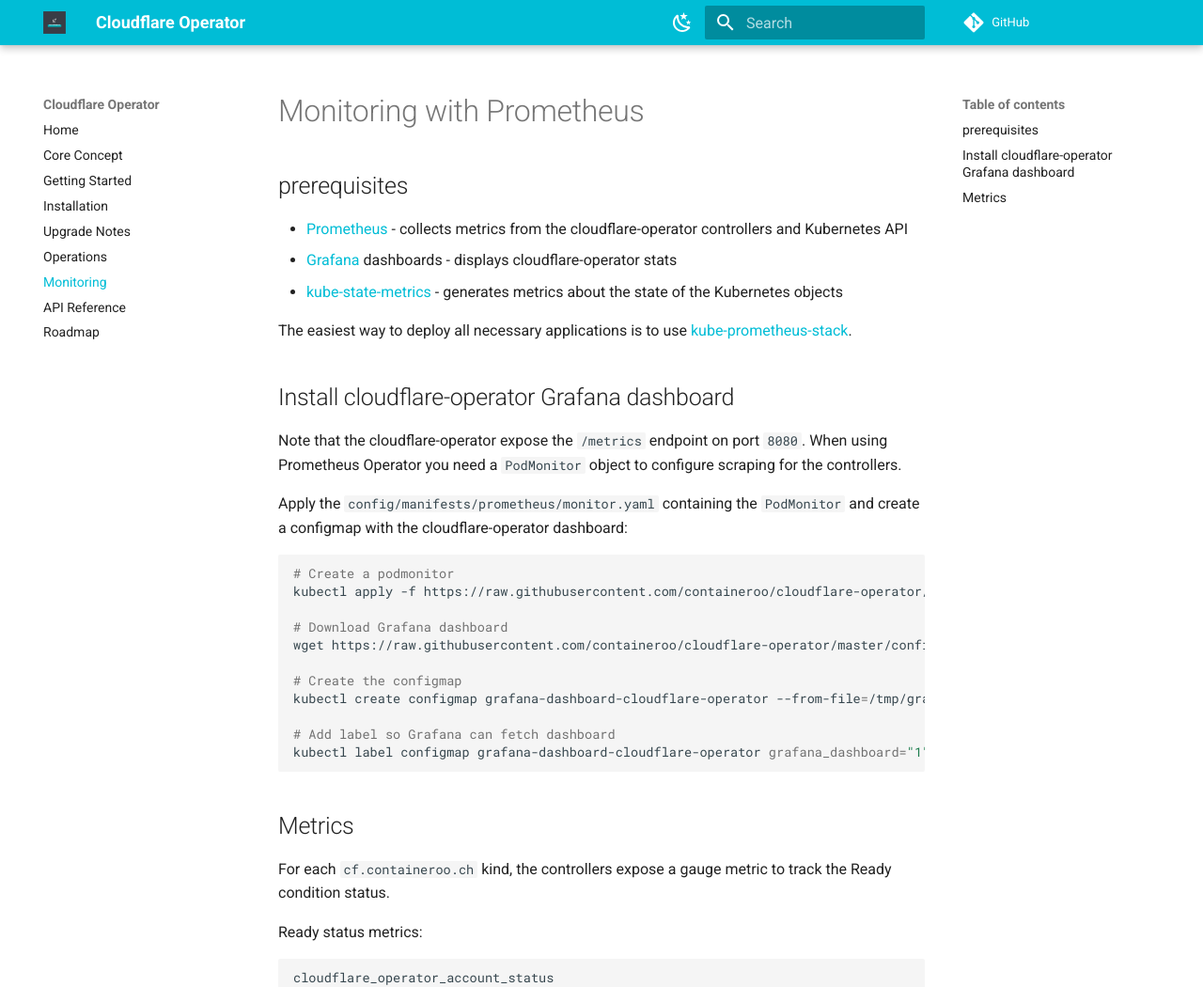
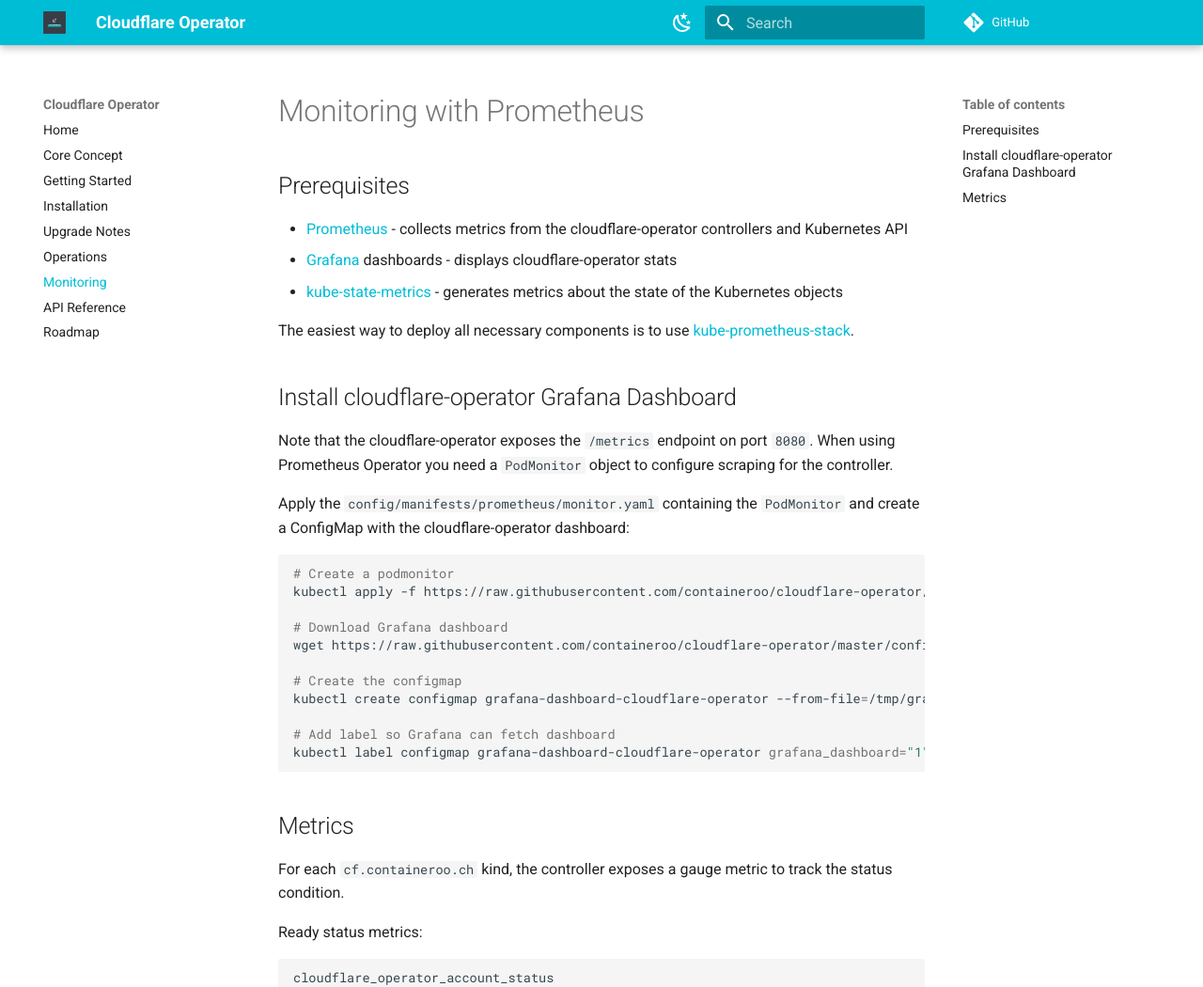
Before and after one commit to containeroo/cloudflare-operator, an MkDocs documentation site: the page built from docs/content/monitoring.md, in a window 1280 px wide and 1400 px high. Shown: the top 1050 px of the window at 94% size. Built offline with MkDocs 1.6.1 and Material for MkDocs 9.7.7, drawn with Linux system fonts in a browser that asks for light colours; comment, search, counter and statistics services are not loaded.

Commit message:
Apply suggestions from code review
Co-authored-by: Robin Scherrer <43877944+rxbn@users.noreply.github.com>

````diff
--- a/docs/content/monitoring.md
+++ b/docs/content/monitoring.md
@@ -1,18 +1,18 @@
 # Monitoring with Prometheus
 
-## prerequisites
+## Prerequisites
 
 - [Prometheus](https://github.com/prometheus-community/helm-charts/tree/main/charts/prometheus) - collects metrics from the cloudflare-operator controllers and Kubernetes API
 - [Grafana](https://github.com/grafana/helm-charts/tree/main/charts/grafana) dashboards - displays cloudflare-operator stats
 - [kube-state-metrics](https://github.com/prometheus-community/helm-charts/tree/main/charts/kube-state-metrics) - generates metrics about the state of the Kubernetes objects
 
-The easiest way to deploy all necessary applications is to use [kube-prometheus-stack](https://github.com/prometheus-community/helm-charts/tree/main/charts/kube-prometheus-stack).
+The easiest way to deploy all necessary components is to use [kube-prometheus-stack](https://github.com/prometheus-community/helm-charts/tree/main/charts/kube-prometheus-stack).
 
-## Install cloudflare-operator Grafana dashboard
+## Install cloudflare-operator Grafana Dashboard
 
-Note that the cloudflare-operator expose the `/metrics` endpoint on port `8080`. When using Prometheus Operator you need a `PodMonitor` object to configure scraping for the controllers.
+Note that the cloudflare-operator exposes the `/metrics` endpoint on port `8080`. When using Prometheus Operator you need a `PodMonitor` object to configure scraping for the controller.
 
-Apply the `config/manifests/prometheus/monitor.yaml` containing the `PodMonitor` and create a configmap with the cloudflare-operator dashboard:
+Apply the `config/manifests/prometheus/monitor.yaml` containing the `PodMonitor` and create a ConfigMap with the cloudflare-operator dashboard:
 
 ```bash
 # Create a podmonitor
@@ -30,7 +30,7 @@ kubectl label configmap grafana-dashboard-cloudflare-operator grafana_dashboard=
 
 ## Metrics
 
-For each `cf.containeroo.ch` kind, the controllers expose a gauge metric to track the Ready condition status.
+For each `cf.containeroo.ch` kind, the controller exposes a gauge metric to track the status condition.
 
 Ready status metrics:
 
````
